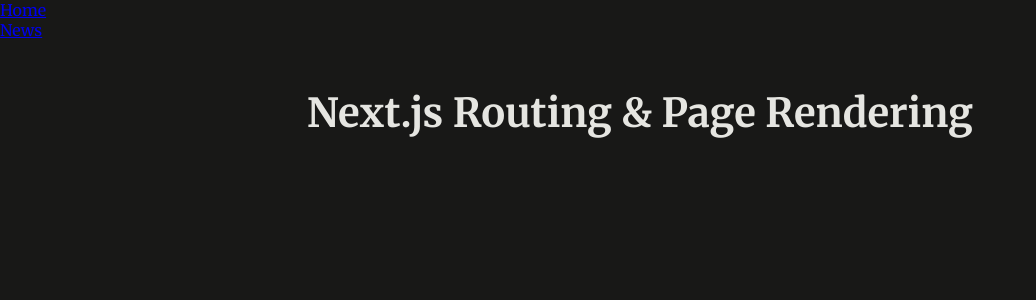
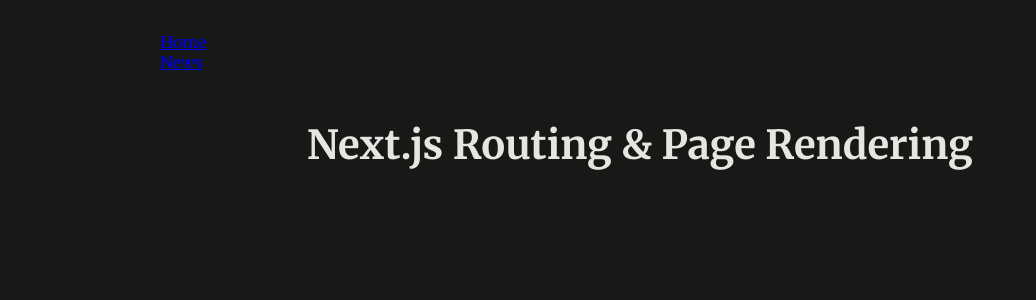
Before and after one commit to DavidSurina/blog-next-training, a Next.js app: page / in a window 1280 px wide. Shown: the top 300 px of the page, without its empty margins (0-1036 px from the left). Built offline with nearby package versions, Linux system fonts and the light colour scheme.

Commit message:
updated main layout

```diff
--- a/app/layout.js
+++ b/app/layout.js
@@ -1,16 +1,20 @@
 import MainHeader from "@/components/main-header";
-import './globals.css';
+import "./globals.css";
 
 export const metadata = {
-  title: 'Next.js Page Routing & Rendering',
-  description: 'Learn how to route to different pages.',
-}
+  title: "Next.js Page Routing & Rendering",
+  description: "Learn how to route to different pages.",
+};
 
 export default function RootLayout({ children }) {
- return (
+  return (
     <html lang="en">
-        <MainHeader />
-        <body>{children}</body>
+      <body>
+        <div id="page">
+          <MainHeader />
+          {children}
+        </div>
+      </body>
     </html>
-  )
+  );
 }
```
